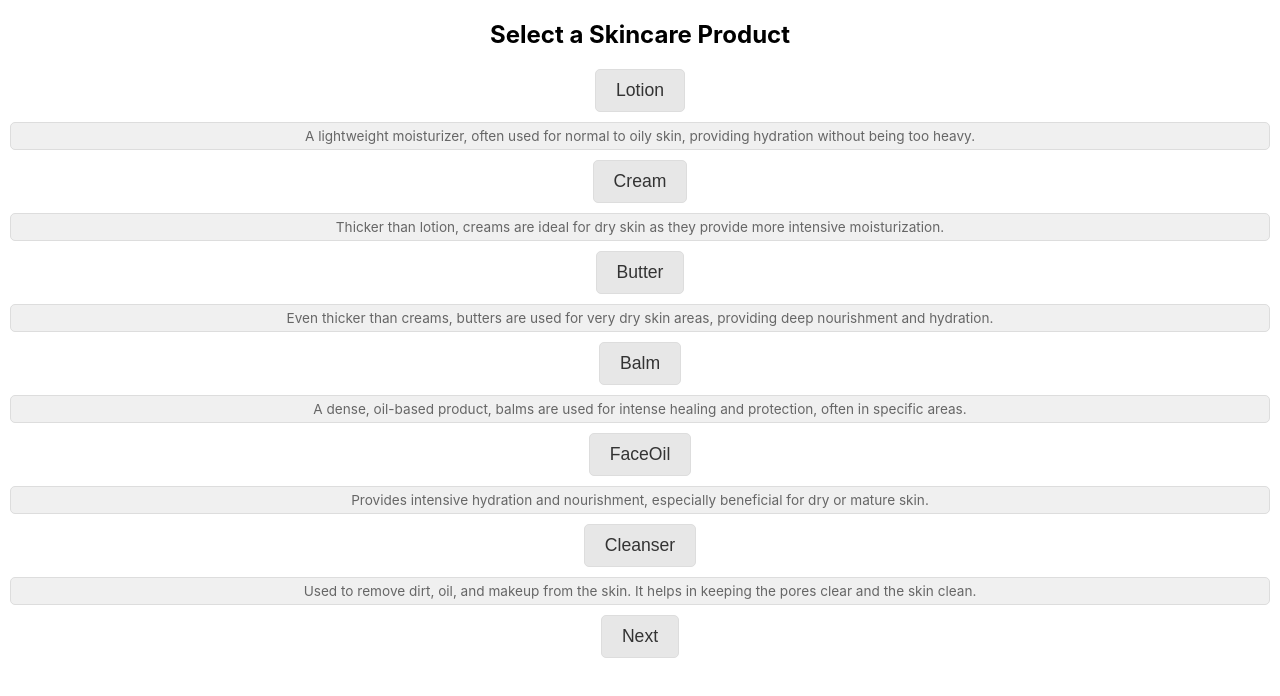
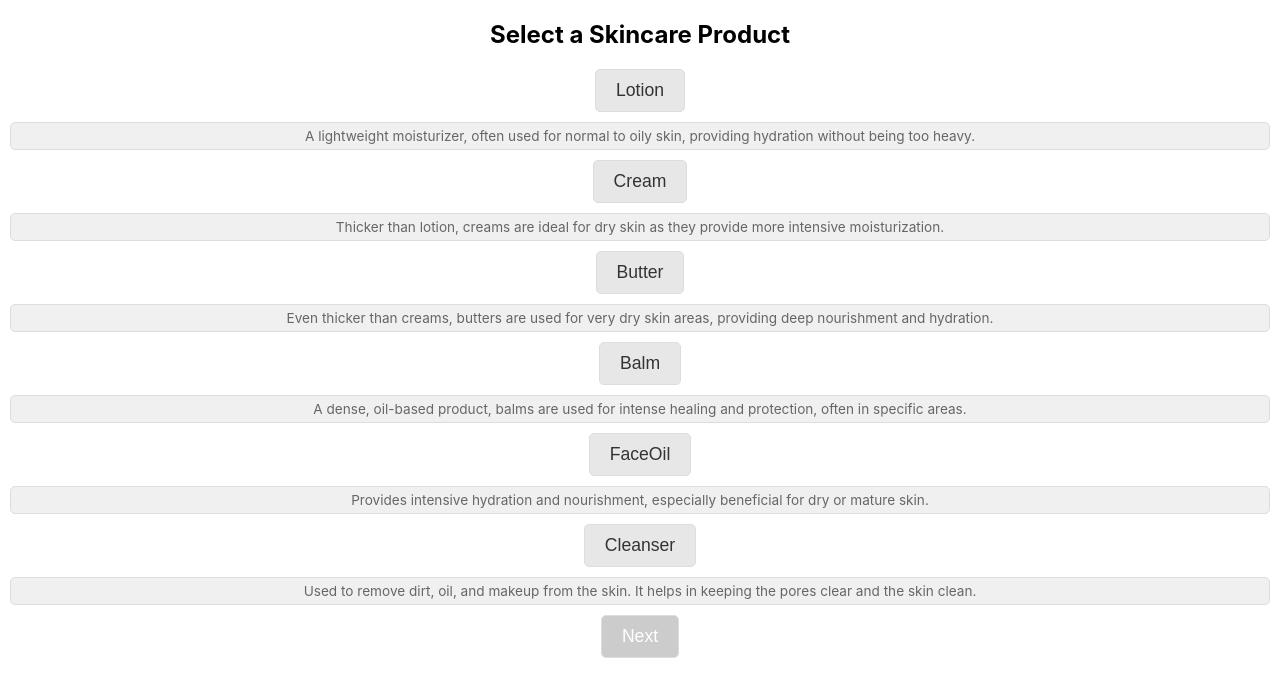
Before and after one commit to cwkoss/skincare, a React (Create React App) app: page /#/form2 in a window 1280 px wide. Shown: the top 696 px of the page. Built offline with nearby package versions, Linux system fonts and the light colour scheme.

Commit message:
make submit styling work

```diff
--- a/src/Form2.js
+++ b/src/Form2.js
@@ -49,7 +49,7 @@ function Form2({ setForm2Data }) {
                         </p>
                     </div>
                 ))}
-                <button type="submit" disabled={!selectedProduct}>Next</button>
+                <button class="submit" type="submit" disabled={!selectedProduct}>Next</button>
             </form>
         </div>
     );
```
